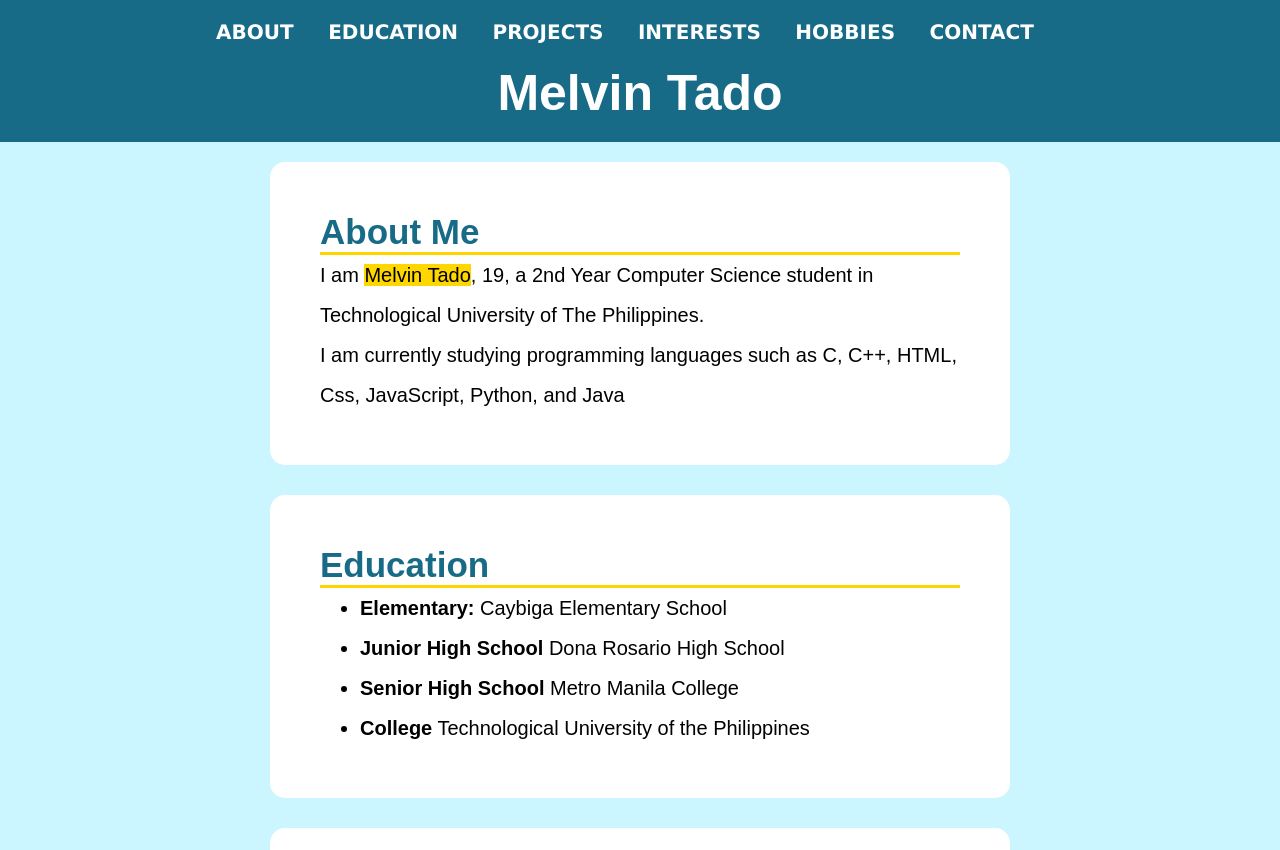
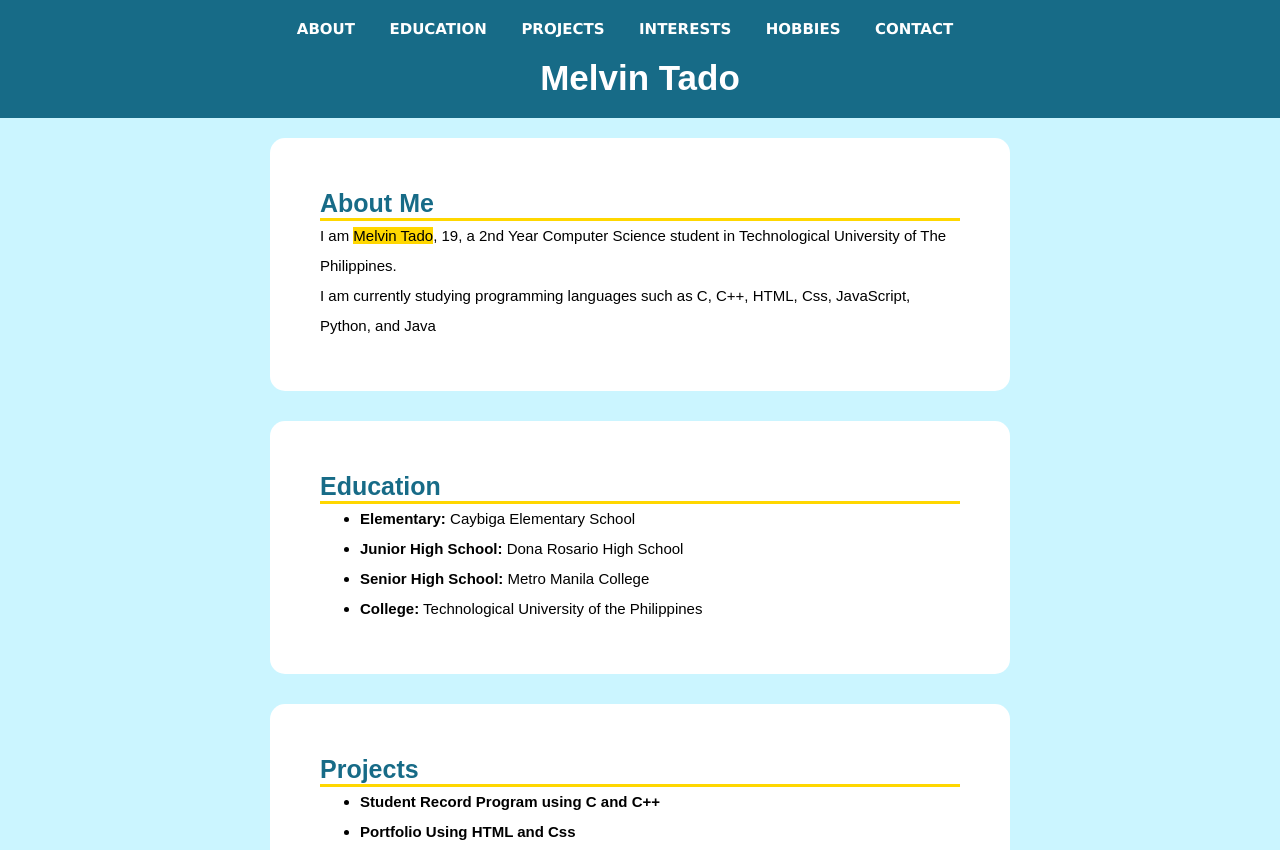
Before and after one commit to vns24/Portfolio-HTML-CSS-, a plain HTML site: page index.html in a window 1280 px wide. Shown: the top 850 px of the page. Drawn offline with Linux system fonts and the light colour scheme.

Commit message:
Adjust Font Size and Finalize

```diff
--- a/index.html
+++ b/index.html
@@ -41,15 +41,16 @@
         <h2 class = "navtitle" id="ED">Education</h2>
         <ul>
             <li><b>Elementary:</b> Caybiga Elementary School</li>
-            <li><b>Junior High School</b> Dona Rosario High School</li>
-            <li><b>Senior High School</b> Metro Manila College</li>
-            <li><b>College</b> Technological University of the Philippines</li>
+            <li><b>Junior High School:</b> Dona Rosario High School</li>
+            <li><b>Senior High School:</b> Metro Manila College</li>
+            <li><b>College:</b> Technological University of the Philippines</li>
         </ul>
     </div>
 
     <div class = "container">
         <h2 class = "navtitle"id="PR">Projects</h2>
         <ul>
+            <li><b>Student Record Program using C and C++</b></li>
             <li><b>Portfolio Using HTML and Css</b></li>
         </ul>
     </div>
--- a/style.css
+++ b/style.css
@@ -18,7 +18,7 @@ body{
     margin-top: 20px;
     margin-bottom: 30px;
     border-radius: 15px;
-    font-size: 20px;
+    font-size: 15px;
     line-height: 2em;
 }
 
@@ -30,7 +30,7 @@ body{
 
 #main-header h1{
     padding-bottom: 20px;
-    font-size: 50px;
+    font-size: 35px;
 }
 
 #navbar ul{
@@ -55,7 +55,7 @@ body{
     color: #fff;
     text-decoration: none;
     font-family: Verdana, Geneva, Tahoma, sans-serif;
-    font-size: 20px;
+    font-size: 15px;
     font-weight: bold;
     padding-right: 30px;
 }
@@ -65,7 +65,7 @@ body{
     color: #fff;
     text-align: center;
     font-family: Verdana, Geneva, Tahoma, sans-serif;
-    font-size: 20px;
+    font-size: 10px;
     padding-top: 20px;
     padding-bottom: 20px;
 }
@@ -76,6 +76,6 @@ body{
 
 .navtitle{
     color: #176B87;
-    font-size: 35px;
+    font-size: 25px;
     border-bottom: #FFD700 solid;
 }
```
